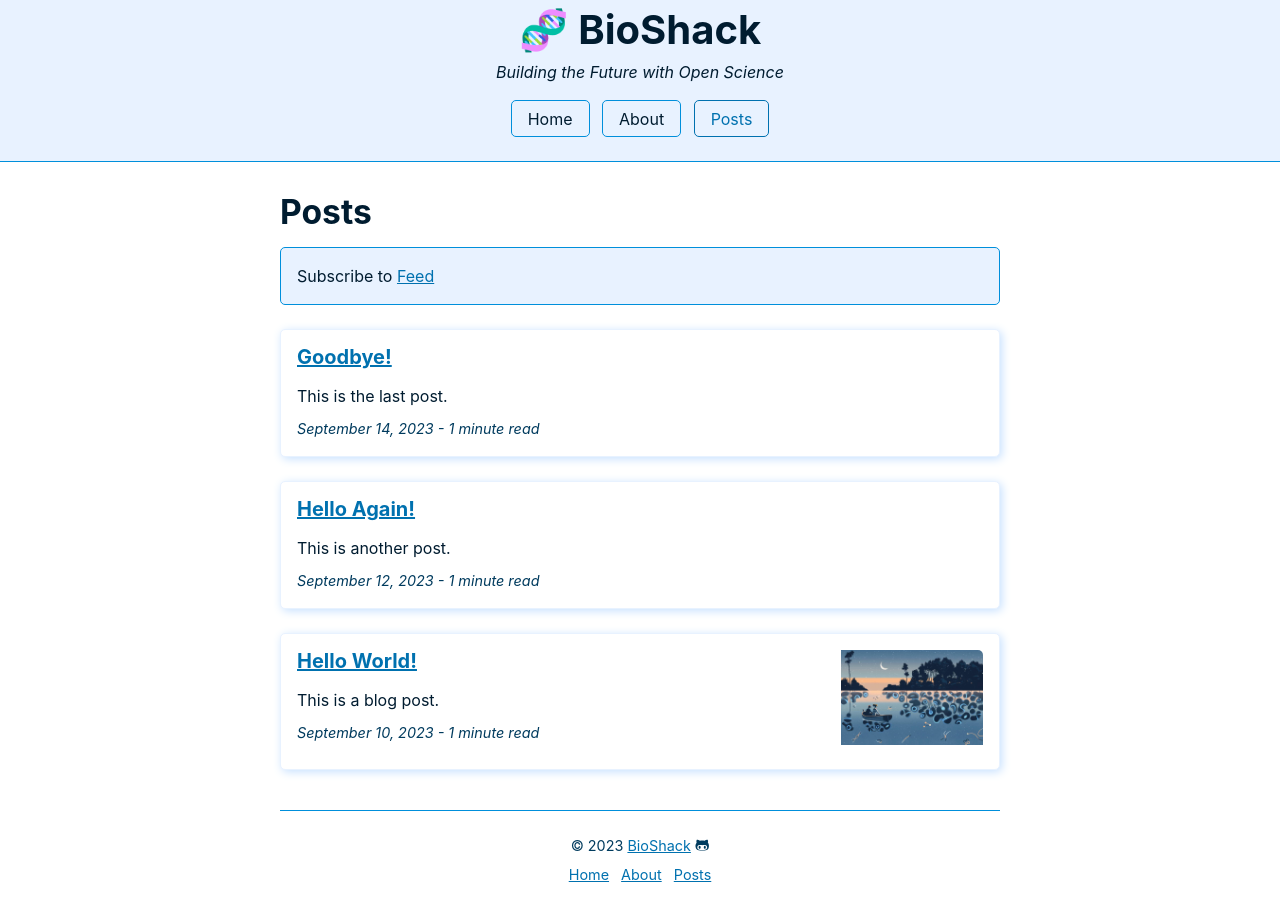
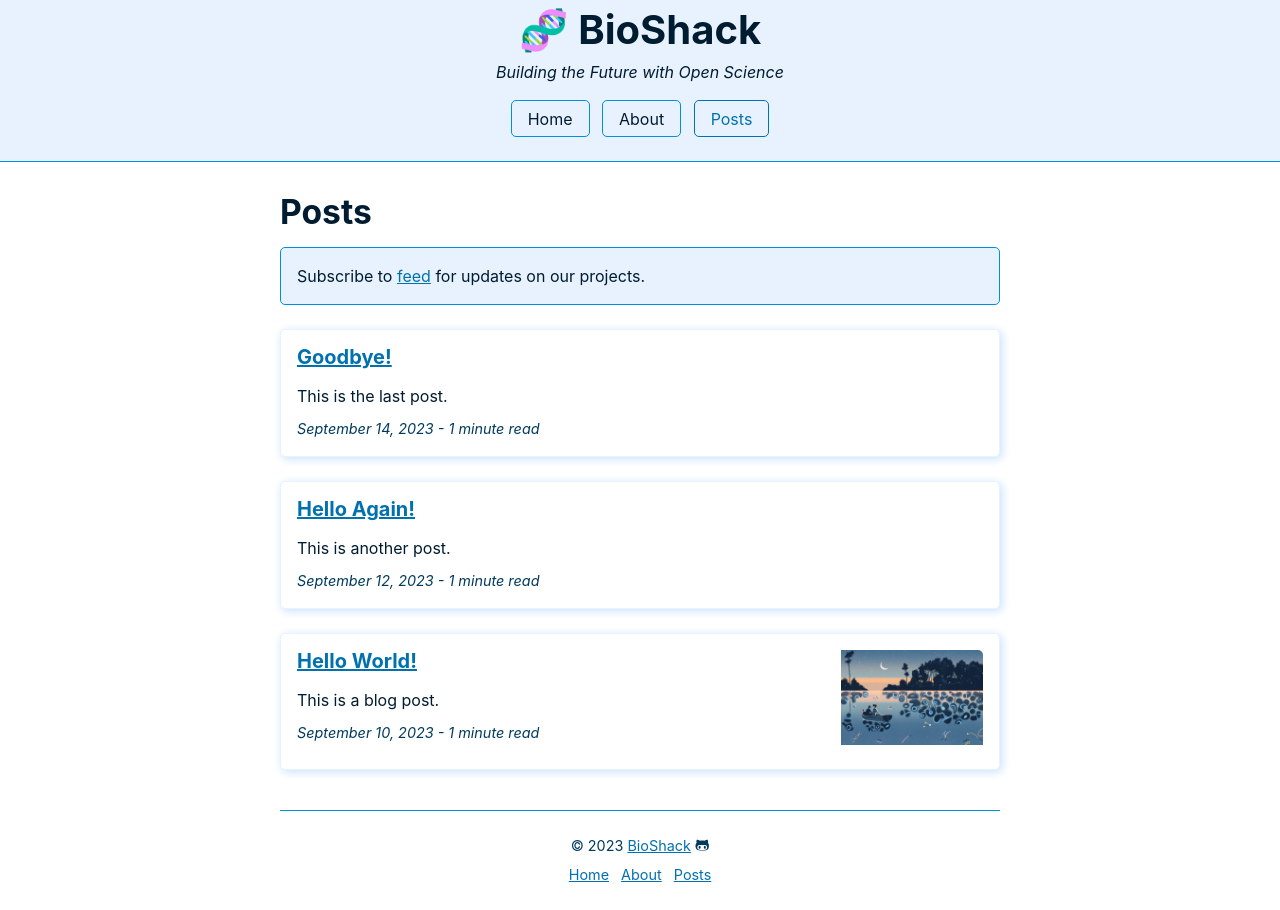
Before and after one commit to megdna/pond, a Jekyll site: the page built from pages/posts.md, in a window 1280 px wide. Built offline with Jekyll 4.4.1, drawn with Linux system fonts in a browser that asks for light colours.

Commit message:
Update posts.md

```diff
--- a/pages/posts.md
+++ b/pages/posts.md
@@ -3,7 +3,7 @@ layout: post
 permalink: /posts
 title: Posts
 ---
-<div class="notice">Subscribe to <a href="{{ site.baseurl }}/feed" target="_blank">Feed</a></div>
+<div class="notice">Subscribe to <a href="{{ site.baseurl }}/feed" target="_blank">feed</a> for updates on our projects.</div>
 
 <section>
 {% for post in site.posts %}
```
